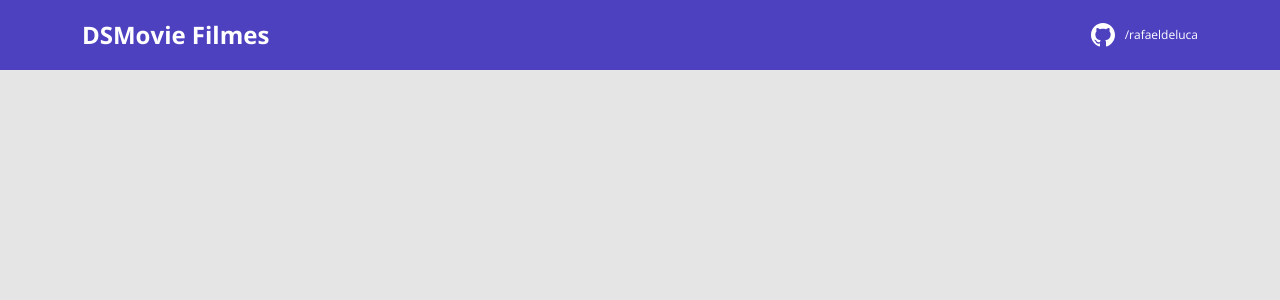
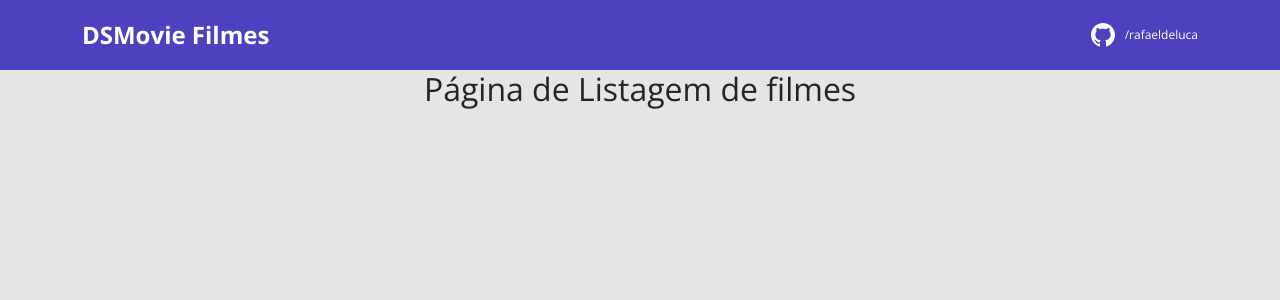
Before and after one commit to rafaelgauderio/movie, a React (Create React App) app in the folder frontend/: page / in a window 1280 px wide. Shown: the top 300 px of the page. Built offline with nearby package versions, Linux system fonts and the light colour scheme.

Commit message:
adicionando rotas formulario e listing

```diff
--- a/frontend/package.json
+++ b/frontend/package.json
@@ -10,9 +10,11 @@
     "@types/node": "^16.11.33",
     "@types/react": "^18.0.9",
     "@types/react-dom": "^18.0.3",
+    "@types/react-router-dom": "5.3.2",
     "bootstrap": "5.1.3",
     "react": "^18.1.0",
     "react-dom": "^18.1.0",
+    "react-router-dom": "6.2.1",
     "react-scripts": "5.0.1",
     "typescript": "^4.6.4",
     "web-vitals": "^2.1.4"
--- a/frontend/src/App.tsx
+++ b/frontend/src/App.tsx
@@ -1,8 +1,23 @@
-import Navbar from "./components/Navbar";
+import {
+  BrowserRouter,
+  Routes,
+  Route
+} from "react-router-dom";
+import Listing from 'pages/Listing';
+import Form from 'pages/Form';
+import Navbar from "components/Navbar";
 
 function App() {
   return (
-      <Navbar></Navbar>
+    <BrowserRouter>
+      <Navbar />
+      <Routes>
+        <Route path="/" element={<Listing />} />
+        <Route path="/form">
+          <Route path=":movieId" element={<Form />} />
+        </Route>
+      </Routes>
+    </BrowserRouter>
   );
 }
 
--- /dev/null
+++ b/frontend/src/pages/Form/index.tsx
@@ -0,0 +1,7 @@
+function Form () {
+    return (
+        <h2>Página de Formulário</h2>
+    );
+}
+
+export default Form;
--- /dev/null
+++ b/frontend/src/pages/Listing/index.tsx
@@ -0,0 +1,7 @@
+function Listing () {
+    return (
+        <h2>Página de Listagem de filmes</h2>
+    );
+}
+
+export default Listing;
--- /dev/null
+++ b/package.json
@@ -0,0 +1,6 @@
+{
+  "dependencies": {
+    "@types/react-router-dom": "5.3.2",
+    "react-router-dom": "6.2.1"
+  }
+}
```
Also changed, not shown: 2 other files (tests, documents, lock files or other folders).
